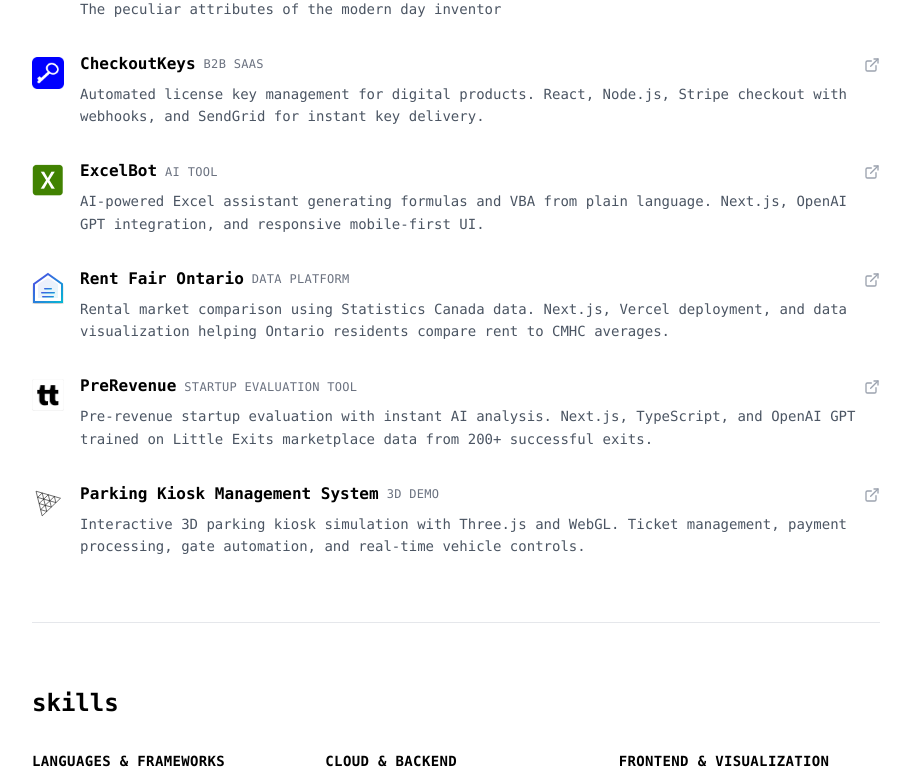
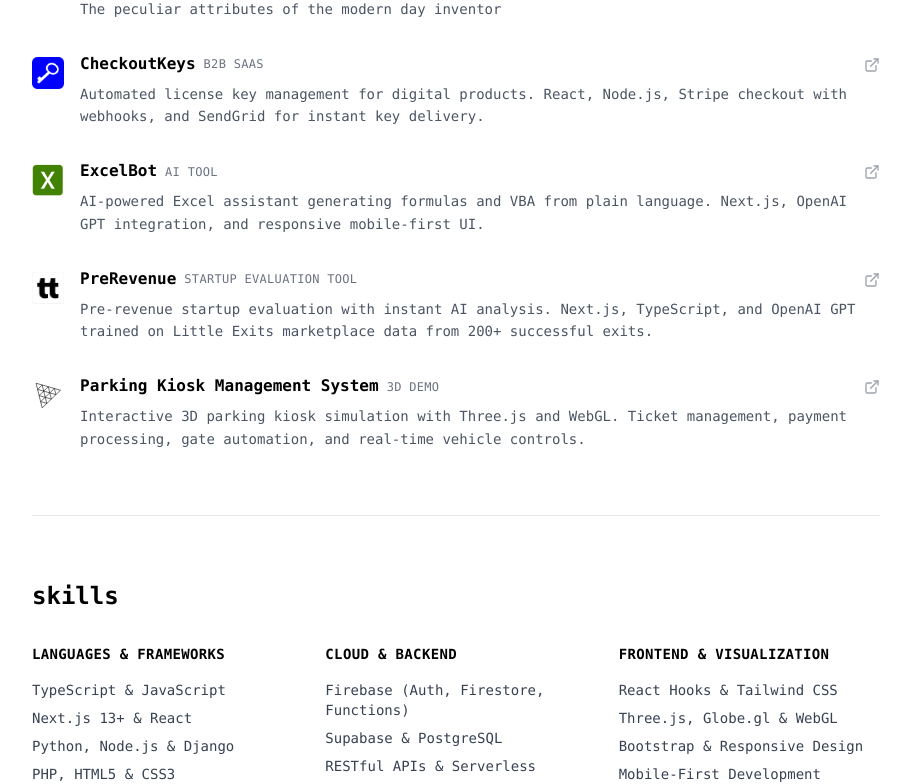
Before and after one commit to campbellsinvestment/stepocampbell, a Next.js app: page / in a window 1280 px wide. Shown: the part 1229-2013 px from the top of the page, without its empty margins (184-1094 px from the left). Built offline with nearby package versions, Linux system fonts and the light colour scheme.

Commit message:
Remove Rent Fair Ontario from recent work.

```diff
--- a/app/page.tsx
+++ b/app/page.tsx
@@ -305,13 +305,6 @@
                 link: "https://excelbot.io",
                 type: "AI Tool",
                 iconPath: "/icons/excelbot_favicon.png"
-              },
-              {
-                title: "Rent Fair Ontario",
-                description: "Rental market comparison using Statistics Canada data. Next.js, Vercel deployment, and data visualization helping Ontario residents compare rent to CMHC averages.",
-                link: "https://rentfairontario.vercel.app",
-                type: "Data Platform",
-                iconPath: "/icons/rentfair-icon.svg"
               },
               {
                 title: "PreRevenue",
```
